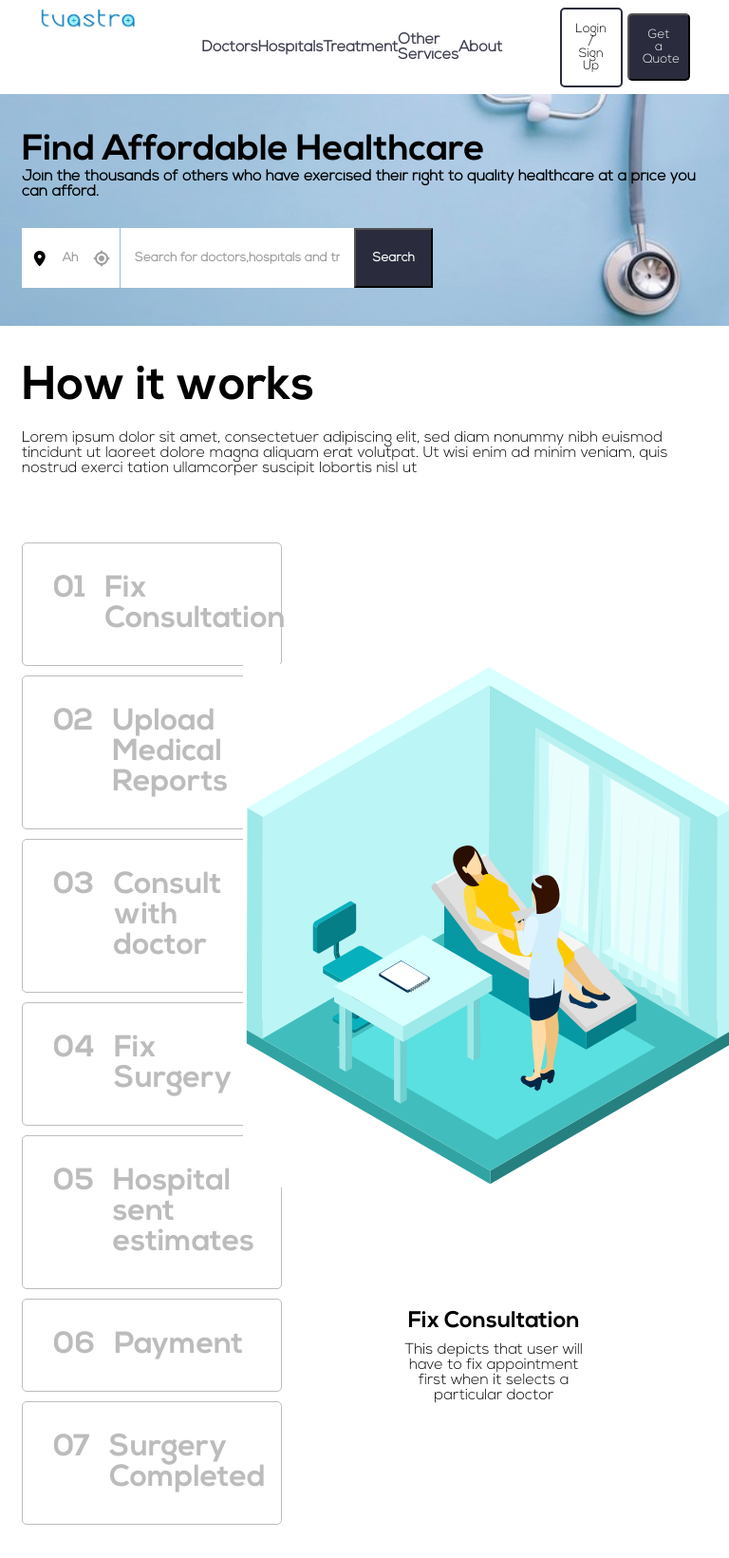
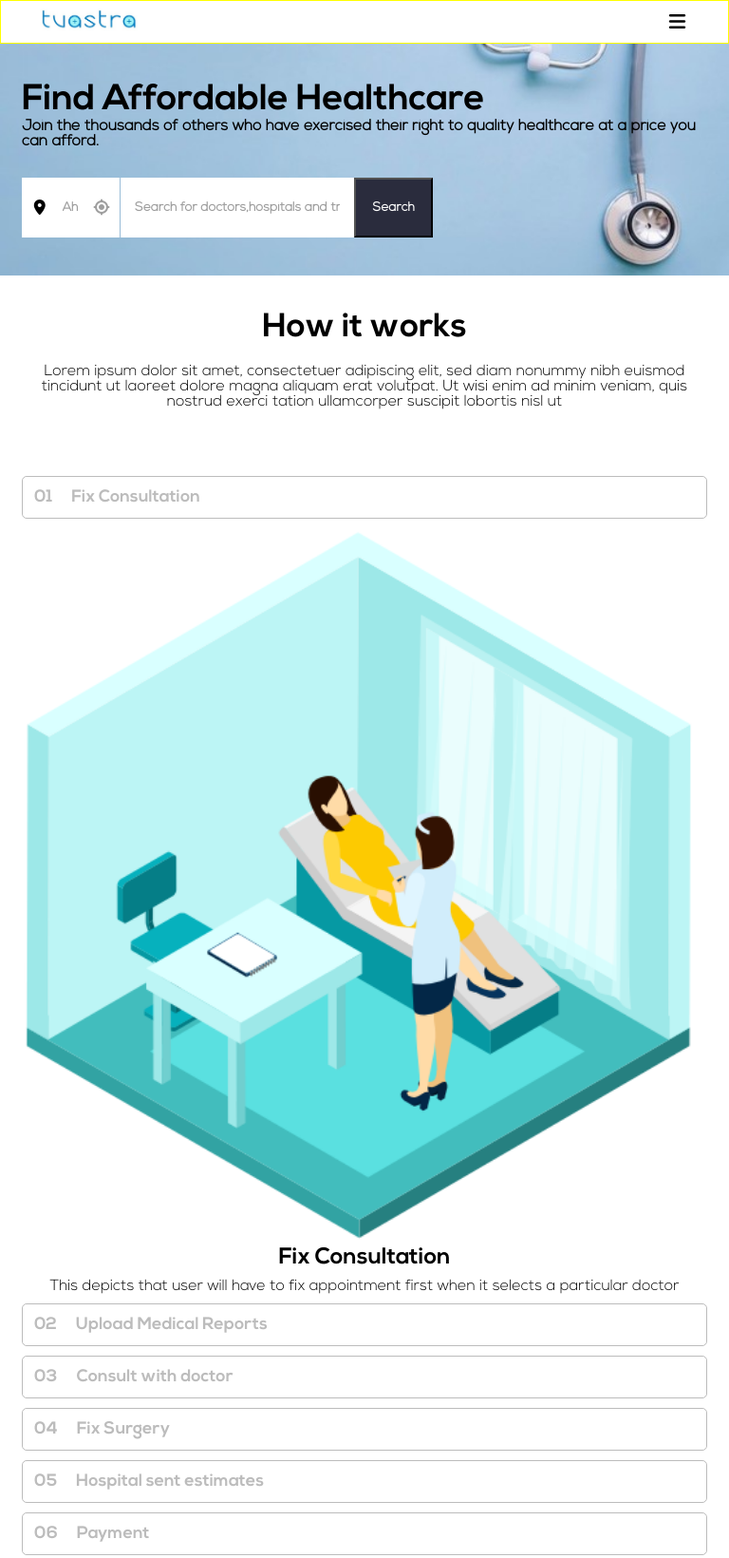
Before and after one commit to rohitjr7423/tvestra, a plain HTML site: page index.html in a window 768 px wide. Shown: the top 1640 px of the page at 95% size. Drawn offline with Linux system fonts and the light colour scheme.

Commit message:
mobile css change0

```diff
--- a/css/mobile.css
+++ b/css/mobile.css
@@ -1,4 +1,4 @@
-@media (max-width: 526px) {
+@media (max-width: 480px) {
   .link,
   .button {
     display: none;
@@ -12,7 +12,9 @@
   .logo {
     width: 40%;
   }
-
+.navbar{
+  border: solid 1px red;
+}
   .section1 {
     background-color: #6592b6;
     padding: 5% 3%;
@@ -37,8 +39,12 @@
   .location {
     width: 100%;
   }
+  .location input {
+    padding: 5px;
+  }
   .section1button input {
     width: 100%;
+
   }
   .section1button input::placeholder {
     text-align: start;
@@ -202,23 +208,29 @@
     margin-bottom: 10px;
     justify-content: space-between;
     font-family: "rohitlight";
-    border: solid 1px red;
+
     flood-color: #4a4b5a;
   }
   .fleftmob img {
     width: 50%;
     margin-bottom: 10px;
   }
-  .frightmob ul{
+  .frightmob ul {
     width: 50%;
     display: flex;
     justify-content: space-around;
     margin-bottom: 10px;
   }
-  .frightmob p{
+  .frightmob p {
     margin-top: 10px;
   }
   .fa-brands {
     font-size: 22px;
   }
 }
+/* Small tablets / landscape phones */
+@media (min-width: 481px) and (max-width: 767px) {
+  .navbar {
+    border: solid 1px orange;
+  }
+}
--- a/css/style.css
+++ b/css/style.css
@@ -551,7 +551,7 @@
   align-items: flex-start;
   flex-direction: column;
   width: 50%;
-  border: solid 1px rgb(0, 255, 208);
+
 }
 .fleft p {
   width: 100%;
--- /dev/null
+++ b/css/tab.css
@@ -0,0 +1,78 @@
+
+
+/* Small tablets / landscape phones */
+
+
+/* Tablets */
+@media (min-width: 768px) and (max-width: 1024px) {
+  .navbar {
+    border: solid 1px yellow;
+  }
+    .link,
+  .button {
+    display: none;
+  }
+  .mobile {
+    display: flex;
+    align-items: center;
+    justify-content: center;
+    font-size: 20px;
+  }
+  .sec2img {
+    display: none;
+  }
+  .sec2imgmobile {
+    display: block;
+  }
+  .section2wraper {
+    width: 100%;
+  }
+  .sec2buttons {
+    width: 100%;
+  }
+  .section2innerbutton {
+    width: 100%;
+  }
+  .sec2imgmobile {
+    width: 100%;
+  }
+  .sec2imgmobile img {
+    width: 100%;
+  }
+  .sec2heading {
+    text-align: center;
+  }
+  .section2wraper .sec2heading h2 {
+    font-size: 35px;
+  }
+  .section2innerbutton {
+    font-size: 18px;
+    padding: 12px 12px;
+  }
+  .sec2imgtext {
+    width: 100%;
+  }
+
+}
+
+/* Laptops */
+@media (min-width: 1025px) and (max-width: 1280px) {
+  .navbar {
+    border: solid 1px green;
+  }
+
+}
+
+/* Desktops */
+@media (min-width: 1281px) and (max-width: 1536px) {
+  .navbar {
+    border: solid 1px blue;
+  }
+}
+
+/* Large screens */
+@media (min-width: 1537px) {
+  .navbar {
+    border: solid 1px purple;
+  }
+}
--- a/index.html
+++ b/index.html
@@ -6,6 +6,7 @@
     <title>Document</title>
     <link rel="stylesheet" href="css/style.css" />
     <link rel="stylesheet" href="css/mobile.css" />
+    <link rel="stylesheet" href="css/tab.css">
     <link
       rel="stylesheet"
       href="https://cdnjs.cloudflare.com/ajax/libs/font-awesome/7.0.1/css/all.min.css"
@@ -350,5 +351,6 @@
       </div>
     </section>
     <!-- fotter end -->
+
   </body>
 </html>
```
Also changed, not shown: script.js (added).
